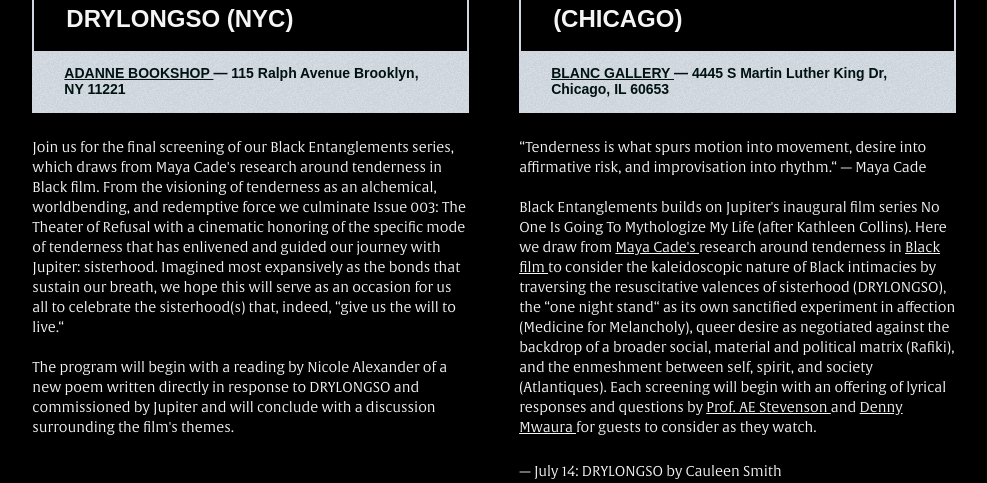
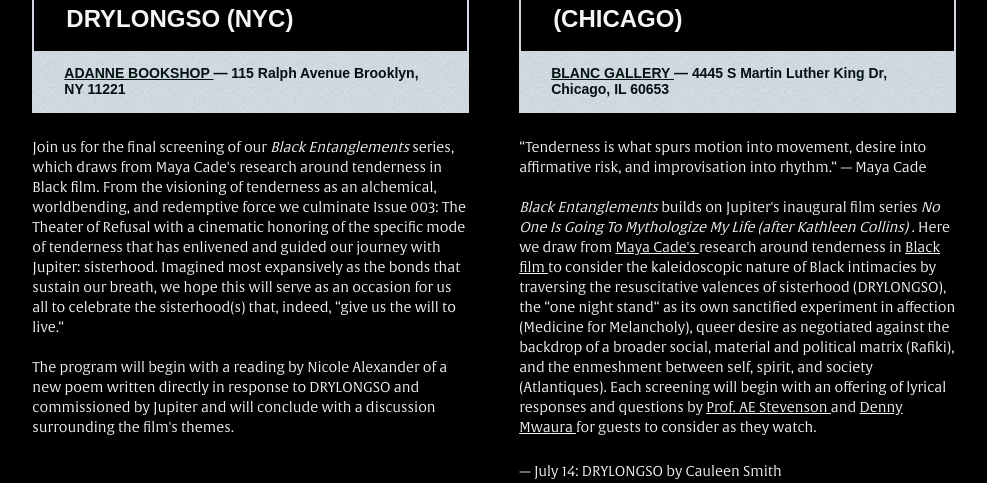
Before and after one commit to lizetteayala1211/jupiter-mag, a Next.js app: page /issue/3 in a window 1280 px wide. Shown: the part 2440-2923 px from the top of the page, without its empty margins (245-1232 px from the left). Built offline with nearby package versions, Linux system fonts and the light colour scheme; no server answers; a web font is replaced by a local one.

Commit message:
italics change for issue 03

```diff
--- a/src/app/issue/3/Programs.tsx
+++ b/src/app/issue/3/Programs.tsx
@@ -30,7 +30,7 @@ export function Programs() {
                             </div>
                             <br />
                             <div className="p-event-local-description">
-                                <p> Join us for the final screening of our Black Entanglements series, which draws from Maya Cade&#39;s research around tenderness in Black film. From the visioning of tenderness as an alchemical, worldbending, and redemptive force we culminate Issue 003: The Theater of Refusal with a cinematic honoring of the specific mode of tenderness that has enlivened and guided our journey with Jupiter: sisterhood. Imagined most expansively as the bonds that sustain our breath, we hope this will serve as an occasion for us all to celebrate the sisterhood(s) that, indeed, &#8220;give us the will to live.&#8220;
+                                <p> Join us for the final screening of our <i> Black Entanglements </i> series, which draws from Maya Cade&#39;s research around tenderness in Black film. From the visioning of tenderness as an alchemical, worldbending, and redemptive force we culminate Issue 003: The Theater of Refusal with a cinematic honoring of the specific mode of tenderness that has enlivened and guided our journey with Jupiter: sisterhood. Imagined most expansively as the bonds that sustain our breath, we hope this will serve as an occasion for us all to celebrate the sisterhood(s) that, indeed, &#8220;give us the will to live.&#8220;
                                 <br/>
                                 <br/>
                                 The program will begin with a reading by Nicole Alexander of a new poem written directly in response to DRYLONGSO and commissioned by Jupiter and will conclude with a discussion surrounding the film&#39;s themes.
@@ -54,7 +54,7 @@ export function Programs() {
                             <div className="p-event-local-description">
                                 <p> &#8220;Tenderness is what spurs motion into movement, desire into affirmative risk, and improvisation into rhythm.&#8220; — Maya Cade
                                 <br/><br/>
-                                Black Entanglements builds on Jupiter&#39;s inaugural film series No One Is Going To Mythologize My Life (after Kathleen Collins). Here we draw from <a href="https://blackfilmarchive.com/About-the-Creator-Contact" target="_blank">  Maya Cade&#39;s </a> research around tenderness in <a href="https://tenderness.blackfilmarchive.com/" target="_blank"> Black film </a> to consider the kaleidoscopic nature of Black intimacies by traversing the resuscitative valences of sisterhood (DRYLONGSO)‚ the &#8220;one night stand&#8220; as its own sanctified experiment in affection (Medicine for Melancholy), queer desire as negotiated against the backdrop of a broader social, material and political matrix (Rafiki), and the enmeshment between self, spirit, and society (Atlantiques). Each screening will begin with an offering of lyrical responses and questions by <a href="https://cms.uchicago.edu/people/ae-stevenson" target="_blank"> Prof. AE Stevenson </a> and <a href="https://dennymwaura.com/" target="_blank"> Denny Mwaura </a> for guests to consider as they watch.
+                                <i> Black Entanglements </i> builds on Jupiter&#39;s inaugural film series <i> No One Is Going To Mythologize My Life (after Kathleen Collins) </i>. Here we draw from <a href="https://blackfilmarchive.com/About-the-Creator-Contact" target="_blank">  Maya Cade&#39;s </a> research around tenderness in <a href="https://tenderness.blackfilmarchive.com/" target="_blank"> Black film </a> to consider the kaleidoscopic nature of Black intimacies by traversing the resuscitative valences of sisterhood (DRYLONGSO)‚ the &#8220;one night stand&#8220; as its own sanctified experiment in affection (Medicine for Melancholy), queer desire as negotiated against the backdrop of a broader social, material and political matrix (Rafiki), and the enmeshment between self, spirit, and society (Atlantiques). Each screening will begin with an offering of lyrical responses and questions by <a href="https://cms.uchicago.edu/people/ae-stevenson" target="_blank"> Prof. AE Stevenson </a> and <a href="https://dennymwaura.com/" target="_blank"> Denny Mwaura </a> for guests to consider as they watch.
                                 </p>
                                 <br/>
                                 <p>
```
